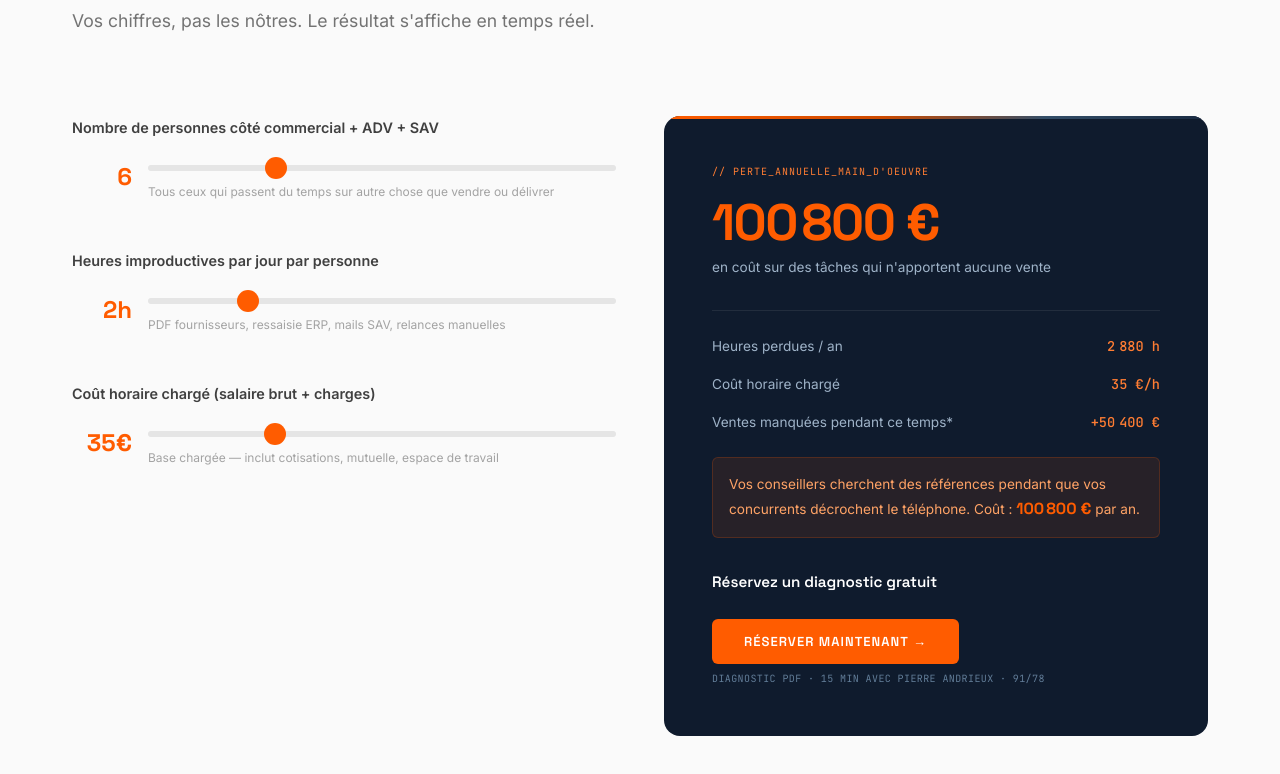
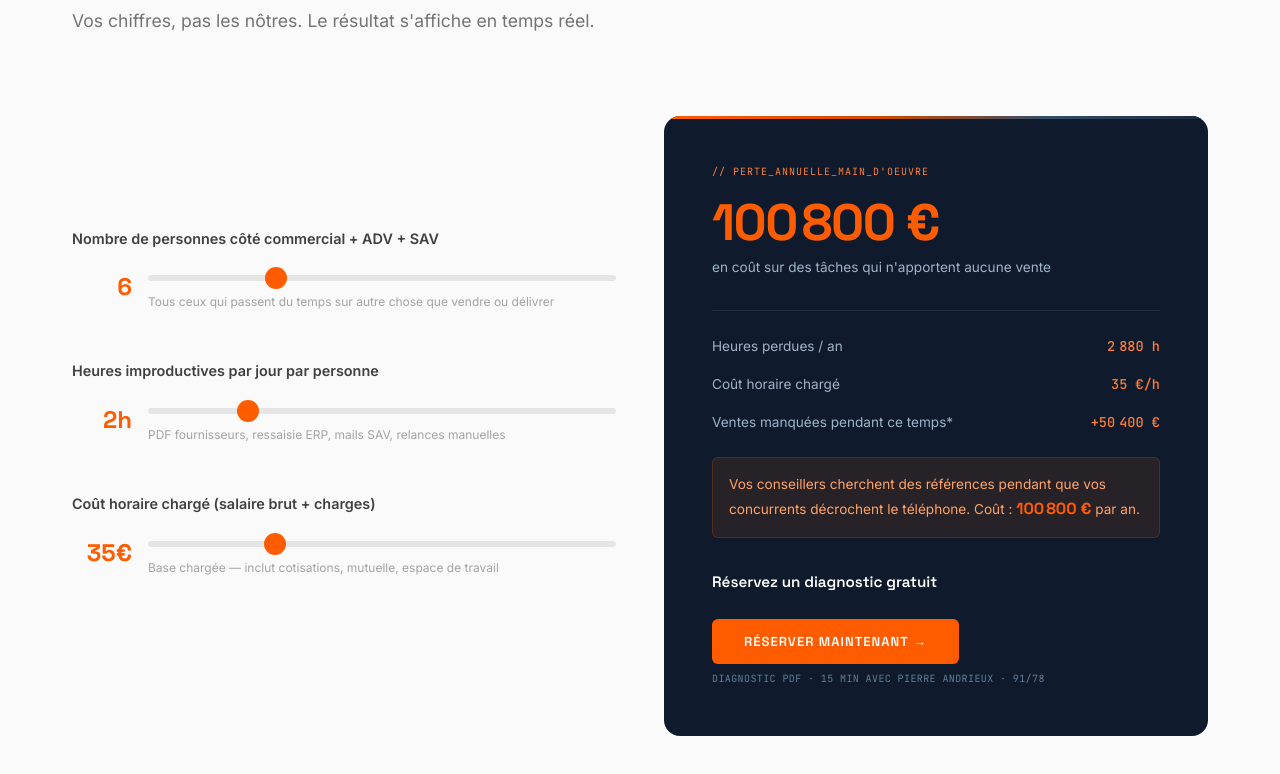
Before and after one commit to gravityclaw-dev/ia-gence-com, a plain HTML site: page index.html in a window 1280 px wide. Shown: the part 1329-2103 px from the top of the page. Drawn offline with Linux system fonts and the light colour scheme; animation ran at ten frames a second; a script that the page names is missing.

Commit message:
Calculateur aligné verticalement

```diff
--- a/index.html
+++ b/index.html
@@ -204,7 +204,7 @@ Cal.ns["diagnostic-15-min"]("ui", {"hideEventTypeDetails":false,"layout":"month_
       <h2 class="section-title">Ce que vous brûlez<br><span class="gradient-text">chaque année.</span></h2>
       <p class="section-desc">Vos chiffres, pas les nôtres. Le résultat s'affiche en temps réel.</p>
     </div>
-    <div class="calc-grid reveal reveal-delay-1">
+    <div class="calc-grid reveal reveal-delay-1" style="align-items:center">
       <div class="calc-inputs">
         <div class="calc-input-group">
           <label class="calc-label">Nombre de personnes côté commercial + ADV + SAV</label>
```
